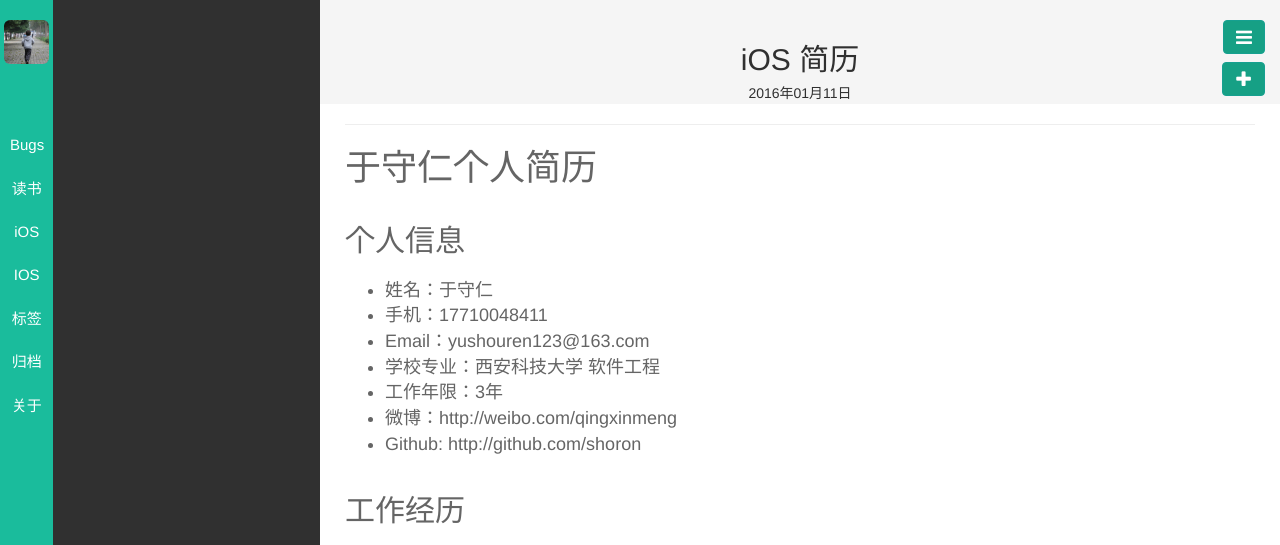
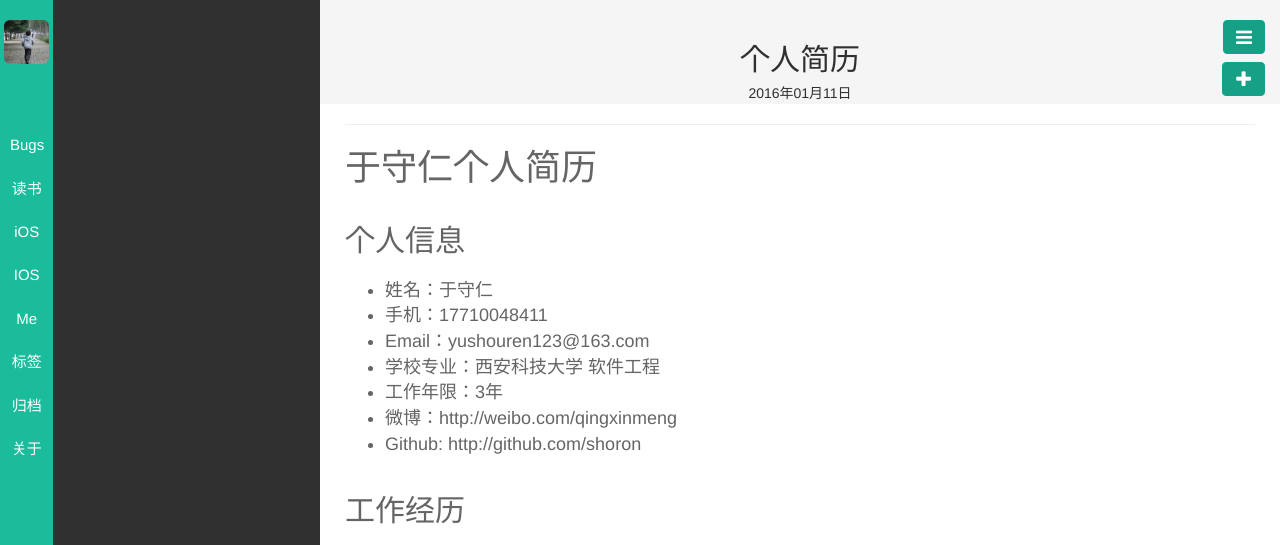
Before and after one commit to shoron/shoron.github.io, a Jekyll site: the page built from _posts/IOS/2016-01-11-Resume.md, in a window 1280 px wide. Shown: the top 545 px of the page. Built offline with Jekyll 4.4.1, drawn with Linux system fonts in a browser that asks for light colours; nearby versions of some CDN libraries; library files that are not in the unit come from our copies; Markdown is read by kramdown in place of the engine named in the settings.

Commit message:
modify resume

```diff
--- a/_posts/IOS/2016-01-11-Resume.md
+++ b/_posts/IOS/2016-01-11-Resume.md
@@ -1,8 +1,8 @@
 ---
 layout: post
-title: iOS 简历
-category: iOS
-tags: iOS
+title: 个人简历
+category: Me
+tags: Resume
 keywords:
 description:
 ---
```
